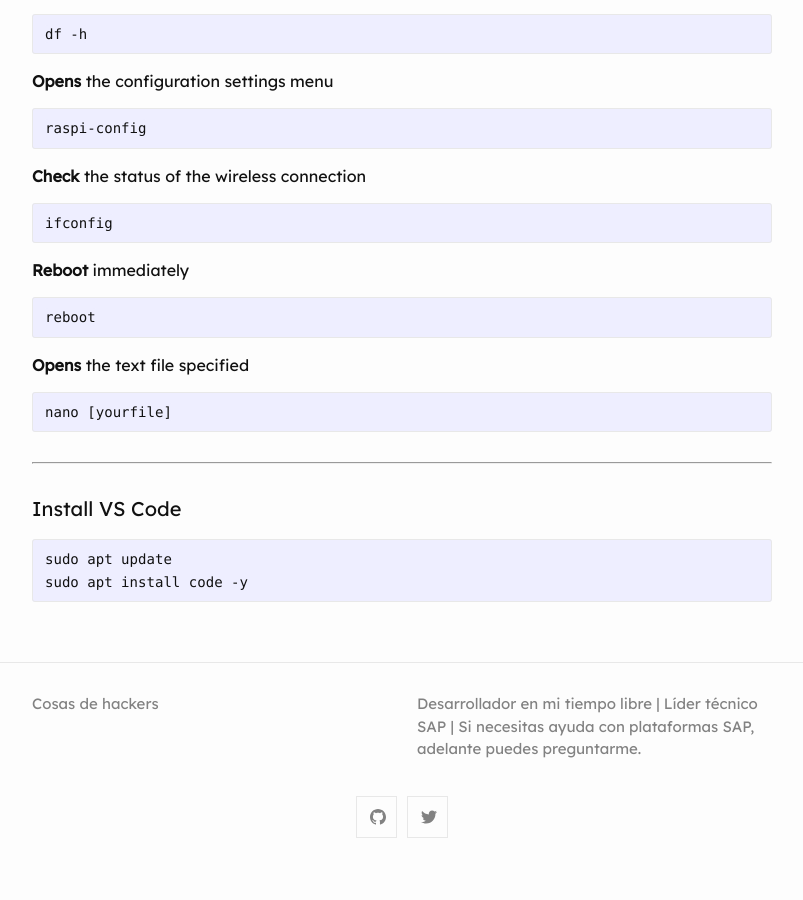
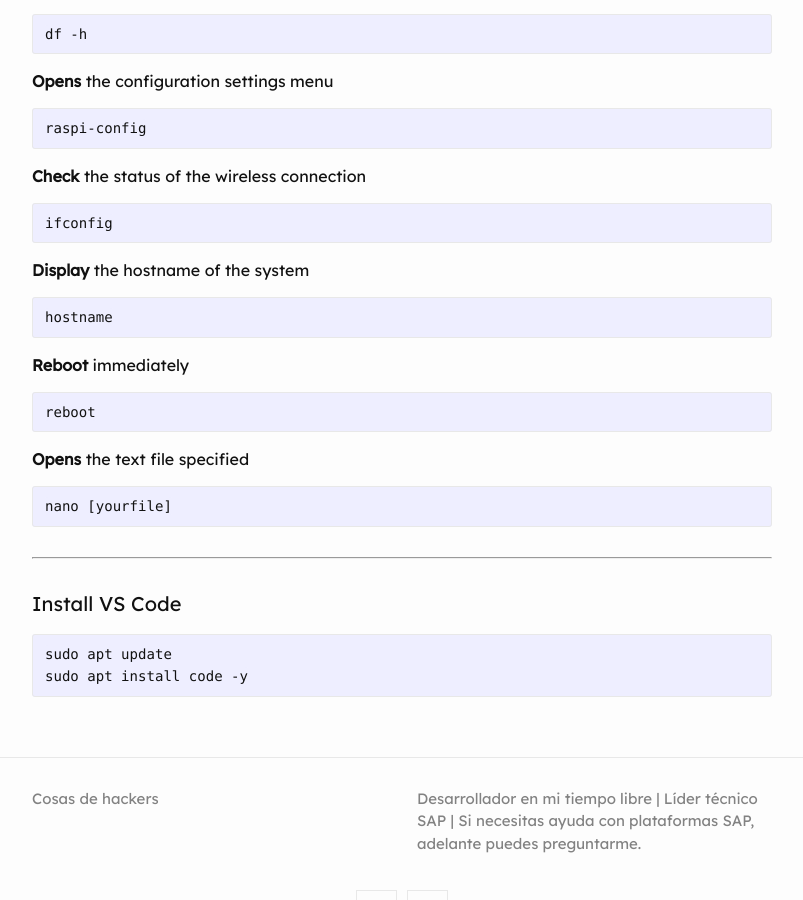
Before and after one commit to blackc0mb/blackc0mb.github.io, a Jekyll site: the page built from _posts/2021-02-07-picommands.md, in a window 1280 px wide and 900 px high, scrolled down 742 px. Shown: the whole window, without its empty margins (238-1041 px from the left). Built offline with Jekyll 4.4.1, drawn with Linux system fonts in a browser that asks for light colours; comment, search, counter and statistics services are not loaded; before the commit the page ends 1615 px from its top, so only the background shows below that.

Commit message:
pi commands added

````diff
--- a/_posts/2021-02-07-picommands.md
+++ b/_posts/2021-02-07-picommands.md
@@ -34,6 +34,10 @@ raspi-config
 ```
 ifconfig
 ```
+**Display** the hostname of the system
+```
+hostname
+```
 **Reboot** immediately
 ```
 reboot
````
